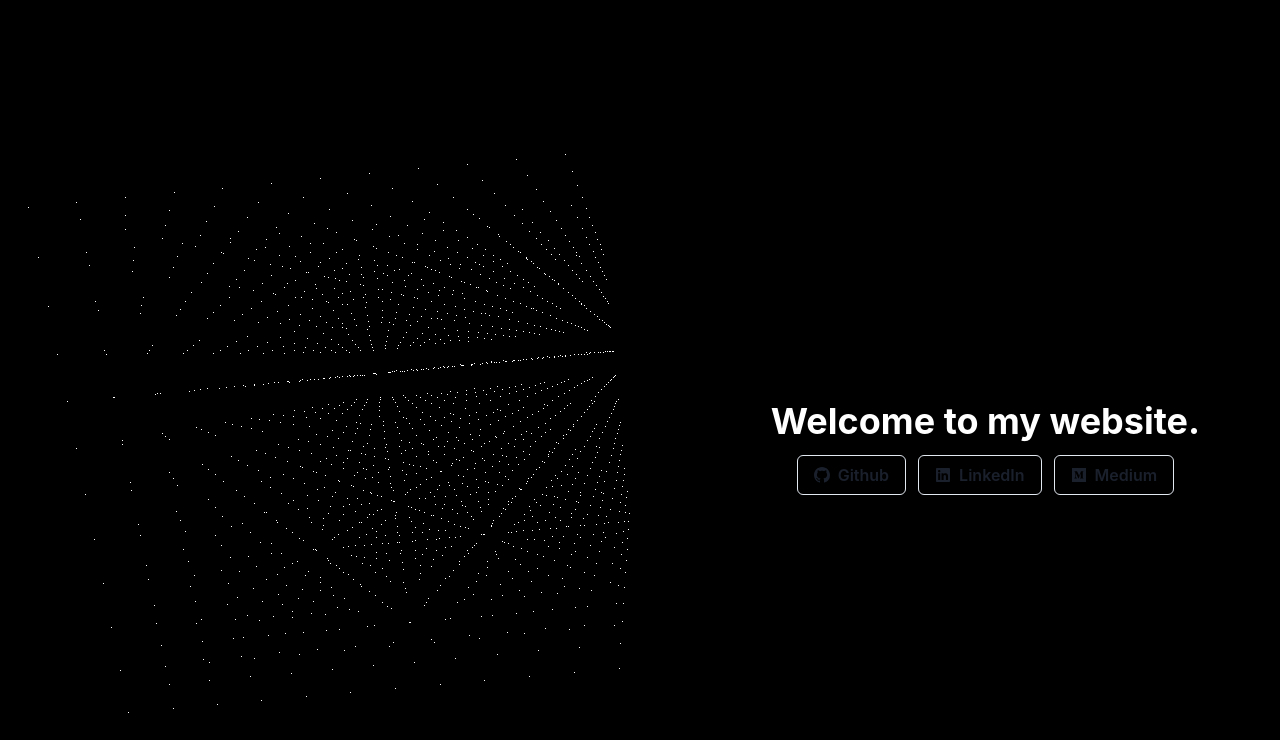
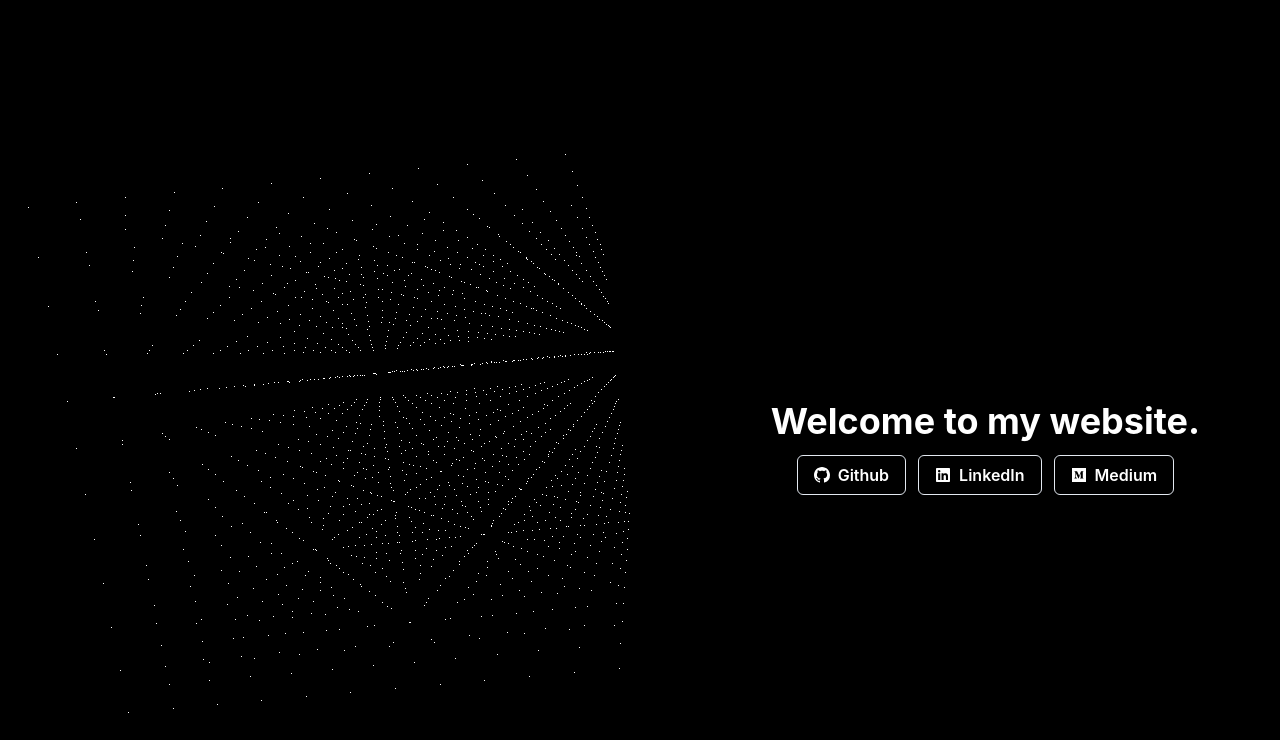
Before and after one commit to compile10/efrain.io, a Next.js app: page / in a window 1280 px wide. Shown: the top 740 px of the page. Built offline with nearby package versions, Linux system fonts and the light colour scheme.

Commit message:
Updated and changed button colors

```diff
--- a/pages/index.tsx
+++ b/pages/index.tsx
@@ -72,17 +72,17 @@ const Home: NextPage = () => {
           <Heading color='white' >Welcome to my website.</Heading>
           <ButtonGroup variant="outline" spacing="3" paddingTop={3}>
             <Link  href={'https://github.com/compile10'} isExternal>
-              <Button leftIcon={<GoMarkGithub />} >
+              <Button color='white' leftIcon={<GoMarkGithub />} >
                 Github
               </Button>
             </Link>
             <Link href={'https://www.linkedin.com/in/efrain800/'} isExternal>
-              <Button leftIcon={<FaLinkedin />} >
+              <Button color='white' leftIcon={<FaLinkedin />} >
                 LinkedIn
               </Button>
             </Link>
             <Link href={'https://efrain800.medium.com/'} isExternal>
-              <Button leftIcon={<FaMedium />} >
+              <Button color='white' leftIcon={<FaMedium />} >
                 Medium
               </Button>
             </Link>
```
Also changed, not shown: 1 other file (tests, documents, lock files or other folders).
